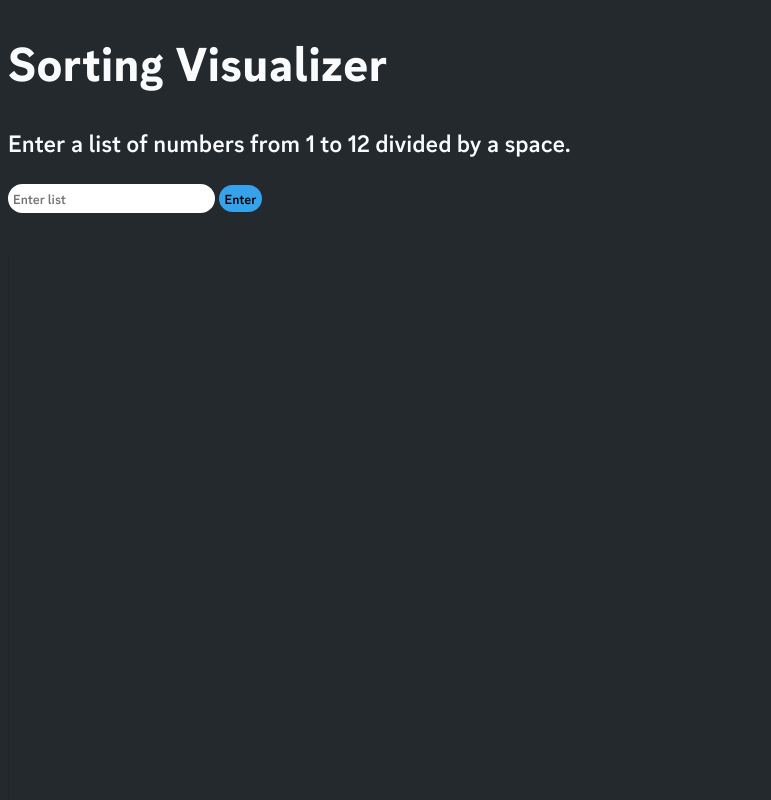
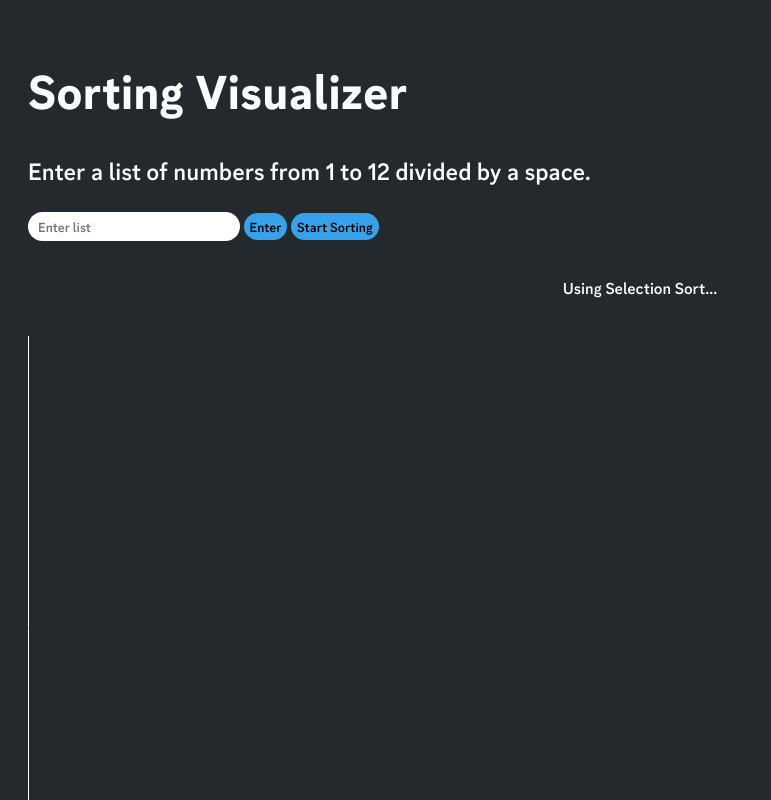
Before and after one commit to MattiaBallabio/Sorting-Visualizer, a plain HTML site: page index.html in a window 1280 px wide. Both pictures are taken after a click on the button "Enter". Shown: the top 800 px of the page, without its empty margins (0-771 px from the left). Drawn offline with nearby package versions, Linux system fonts and the light colour scheme.

Commit message:
Algorithms now work, better GUI

```diff
--- a/algorithms.js
+++ b/algorithms.js
@@ -9,6 +9,7 @@ export function insertionSort(numbers) {
             numbers[j] = numbers[j - 1];
             numbers[j - 1] = temp;
         }
+        console.log("Updating graph...")
         updateChart(numbers);
         i++;
     }
--- a/graph.js
+++ b/graph.js
@@ -1,3 +1,8 @@
+import { insertionSort } from "./algorithms.js";
+
+let chart = null;
+let numbers = []
+
 export function updateChart(numbers) {
   if (chart) {
     chart.data.labels = numbers;
@@ -6,12 +11,15 @@ export function updateChart(numbers) {
   }
 }
 
+function getNumber() {
+    const numbersUnformatted = document.getElementById("numbers").value;
+    return numbersUnformatted.trim().split(/\s+/).map(Number);
+}
+
 document.addEventListener("DOMContentLoaded", function () {
-  let chart = null;
 
   document.getElementById("inputButton").addEventListener("click", function() {
-    const numbersUnformatted = document.getElementById("numbers").value;
-    const numbers = numbersUnformatted.trim().split(/\s+/).map(Number);
+    numbers = getNumber();
     console.log(numbers);
 
     if (chart) {
@@ -25,7 +33,7 @@ document.addEventListener("DOMContentLoaded", function () {
         labels: numbers,
         datasets: [{
           data: numbers,
-          backgroundColor: 'rgba(54, 162, 235, 1)'
+          backgroundColor: "rgba(54, 162, 235, 1)"
         }]
       },
       options: {
@@ -34,10 +42,20 @@ document.addEventListener("DOMContentLoaded", function () {
           },
         scales: {
           y: { display: false },
-          x: { ticks: { font: "gg sans SemiBold Regular" }
+          x: { ticks: { font: "gg sans SemiBold Regular",
+                        color: "rgb(255, 255, 255)"
+                      },
+              grid: { tickColor: "rgb(255, 255, 255)",
+                      color: "rgb(255, 255, 255)"
+              }
           }
         }
       }
     });
   });
 });
+
+document.getElementById("sortButton").addEventListener("click", function() {
+  console.log("Start sorting");
+  insertionSort(numbers);
+});
--- a/index.html
+++ b/index.html
@@ -13,10 +13,13 @@
     <p>Enter a list of numbers from 1 to 12 divided by a space.</p>
     <input type="text" id="numbers" placeholder="Enter list">
     <button id="inputButton">Enter</button>
+    <button id="sortButton">Start Sorting</button>
     <br>
     <br>
+    <p id="usedAlgorithm">Using Selection Sort...</p>
     <br>
     <canvas id="chart" style="width:100%;max-width:700px"></canvas>
+    <p id="guide">Click on Start Sorting!</p>
     <script type="module" src="graph.js"></script>
     <script type="module" src="algorithms.js"></script>
 </body>
--- a/style.css
+++ b/style.css
@@ -2,6 +2,7 @@ body {
     font-family: "gg sans SemiBold Regular";
     color:#fafbfc;
     background-color: #24292e;
+    padding: 20px;
 }
 
 h1 {
@@ -19,17 +20,28 @@ input {
     height: 2em;
     border-radius: 15px;
     border: 0;
-    padding-left: 5px;
+    padding-left: 10px;
 }
 
 button {
     font-family: "gg sans SemiBold Regular"
 }
 
-#inputButton {
+#inputButton, #sortButton {
     background-color: rgba(54, 162, 235, 1);
     height: 2em;
     border: 0;
     border-radius: 15px;
     box-sizing: 2em;
 }
+
+#chart {
+    display: flex;
+    justify-content: center;
+}
+
+#usedAlgorithm, #guide {
+    display: flex;
+    justify-content: center;
+    font-size: 1em;
+}
```
